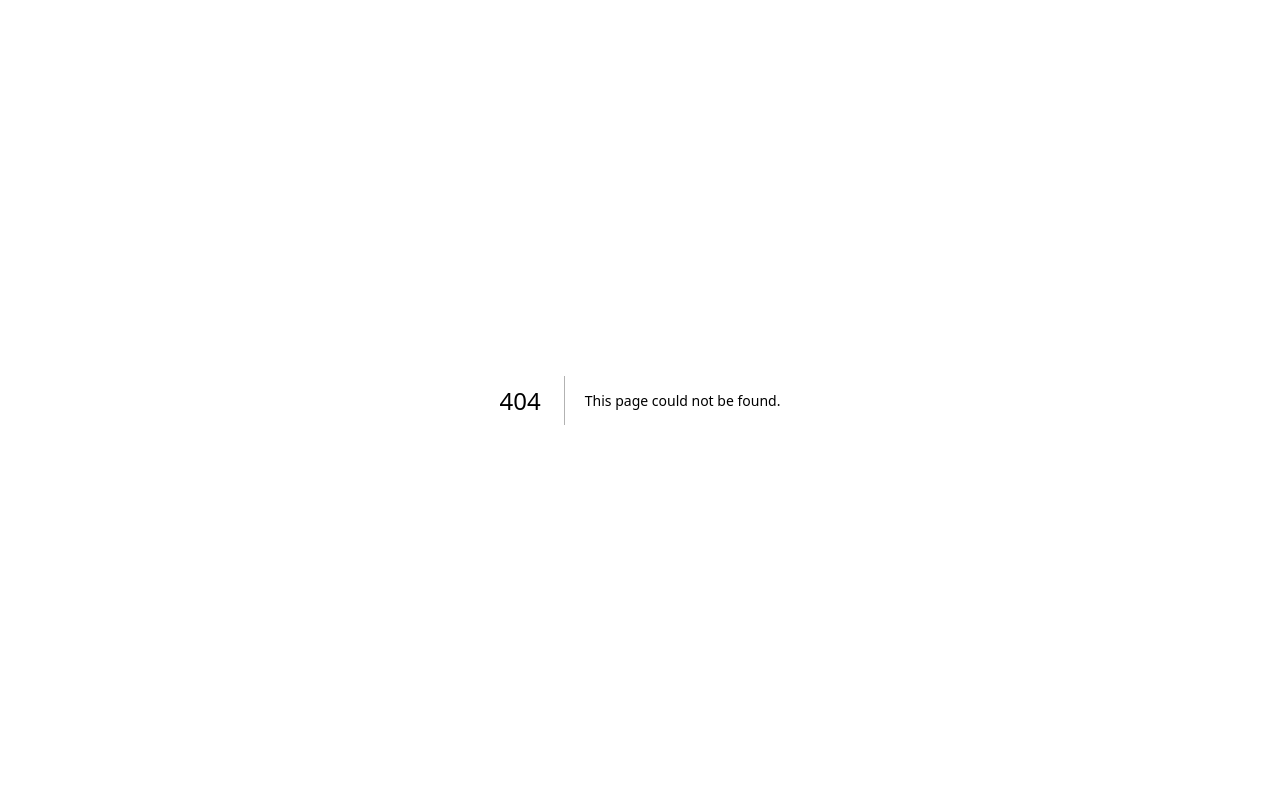
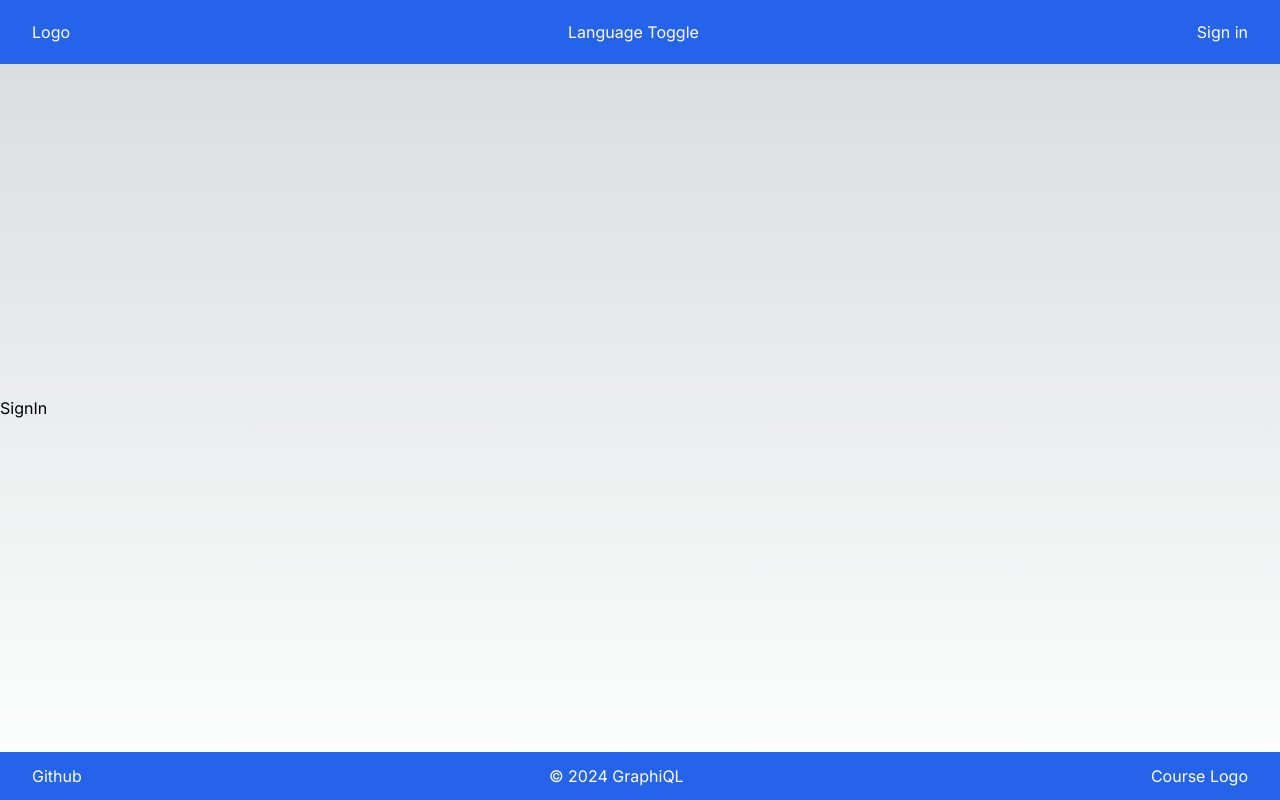
Before and after one commit to katya-petrova/graphiql-app, a Next.js app: page /sign-in in a window 1280 px wide. Before the commit this address had no page. Built offline with nearby package versions, Linux system fonts and the light colour scheme.

Commit message:
feat: add base layout

```diff
--- /dev/null
+++ b/src/app/components/Footer/Footer.tsx
@@ -0,0 +1,15 @@
+export const Footer = () => {
+  return (
+    <footer className="bg-blue-600 text-white py-3">
+      <div className="px-3 w-full text-center flex justify-between">
+        <a className="px-5 rounded-md" href="https://github.com/">
+          Github
+        </a>
+        <p>© 2024 GraphiQL</p>
+        <a className="px-5 rounded-md" href="https://rs.school/">
+          Course Logo
+        </a>
+      </div>
+    </footer>
+  );
+};
--- /dev/null
+++ b/src/app/components/Footer/index.ts
@@ -0,0 +1 @@
+export { Footer } from './Footer';
--- /dev/null
+++ b/src/app/components/Header/Header.tsx
@@ -0,0 +1,29 @@
+import { Dispatch, SetStateAction } from 'react';
+import { Link } from '../Link';
+
+type HeaderProps = {
+  isSignedIn: boolean;
+  setIsSignedIn?: Dispatch<SetStateAction<boolean>>;
+};
+
+export const Header = ({ isSignedIn, setIsSignedIn }: HeaderProps) => {
+  return (
+    <header className="p-3 bg-blue-600 text-white">
+      <nav className="w-full text-center flex justify-between">
+        <Link href="/">Logo</Link>
+        <button className="px-5 py-2 rounded-md hover:bg-gray-600">
+          Language Toggle
+        </button>
+        {isSignedIn ? (
+          <Link onClick={() => setIsSignedIn?.(false)} href="/">
+            Sign out
+          </Link>
+        ) : (
+          <Link onClick={() => setIsSignedIn?.(true)} href="/sign-up">
+            Sign in
+          </Link>
+        )}
+      </nav>
+    </header>
+  );
+};
--- /dev/null
+++ b/src/app/components/Header/index.ts
@@ -0,0 +1 @@
+export { Header } from './Header';
--- /dev/null
+++ b/src/app/components/Layout/Layout.tsx
@@ -0,0 +1,20 @@
+'use client';
+import { useState } from 'react';
+import { Header } from '../Header';
+import { Footer } from '../Footer';
+
+export const Layout = ({
+  children,
+}: Readonly<{
+  children: React.ReactNode;
+}>) => {
+  const [isSignedIn, setIsSignedIn] = useState(false);
+
+  return (
+    <div className="min-h-screen flex flex-col justify-between">
+      <Header isSignedIn={isSignedIn} setIsSignedIn={setIsSignedIn} />
+      {children}
+      <Footer />
+    </div>
+  );
+};
--- /dev/null
+++ b/src/app/components/Layout/index.ts
@@ -0,0 +1 @@
+export { Layout } from './Layout';
--- /dev/null
+++ b/src/app/components/Link/Link.tsx
@@ -0,0 +1,21 @@
+import _Link from 'next/link';
+import { usePathname } from 'next/navigation';
+import { ReactNode } from 'react';
+
+type LinkProps = {
+  href: string;
+  children: ReactNode;
+  onClick?: () => void;
+};
+
+export const Link = ({ href, children, onClick }: LinkProps) => {
+  return (
+    <_Link
+      href={href}
+      className="px-5 py-2 rounded-md hover:bg-gray-600"
+      onClick={onClick}
+    >
+      {children}
+    </_Link>
+  );
+};
--- /dev/null
+++ b/src/app/components/Link/index.ts
@@ -0,0 +1 @@
+export { Link } from './Link';
--- a/src/app/layout.tsx
+++ b/src/app/layout.tsx
@@ -1,12 +1,13 @@
 import type { Metadata } from 'next';
 import { Inter } from 'next/font/google';
 import './globals.css';
+import { Layout } from './components/Layout';
 
 const inter = Inter({ subsets: ['latin'] });
 
 export const metadata: Metadata = {
-  title: 'Create Next App',
-  description: 'Generated by create next app',
+  title: 'GraqhiQL Client',
+  description: 'REST API GraphQL client',
 };
 
 export default function RootLayout({
@@ -16,7 +17,11 @@ export default function RootLayout({
 }>) {
   return (
     <html lang="en">
-      <body className={inter.className}>{children}</body>
+      <body className={inter.className}>
+        <div className="min-h-screen flex flex-col justify-between">
+          <Layout>{children}</Layout>
+        </div>
+      </body>
     </html>
   );
 }
--- /dev/null
+++ b/src/app/sign-in/page.tsx
@@ -0,0 +1,3 @@
+export default function SignIn() {
+  return <div>SignIn</div>;
+}
--- /dev/null
+++ b/src/app/sign-up/page.tsx
@@ -0,0 +1,3 @@
+export default function SignUp() {
+  return <div>SignUp</div>;
+}
```
